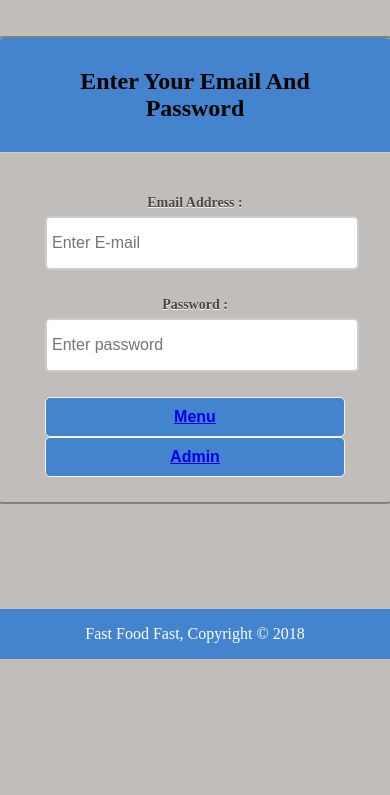
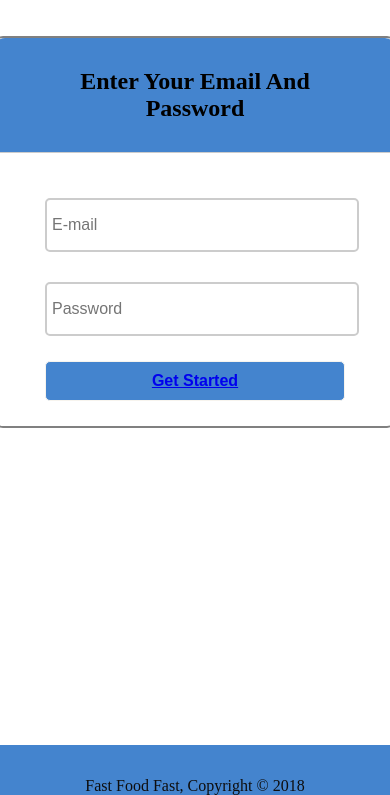
Before and after one commit to chibytez/Fast-Food-Fast, a website: page UI/login.html in a window 390 px wide. Shown: the part 49-844 px from the top of the page. Drawn offline with Linux system fonts and the light colour scheme.

Commit message:
Modifying the login Page changing the background color to white. making the page responsive to higher and bigger resolution. modifying the placeholder. ft-login-160179985

```diff
--- a/UI/css/login.css
+++ b/UI/css/login.css
@@ -1,13 +1,13 @@
 html,body{
     margin:0;
     padding:0;
-    background-color: #c1bdba;
+    background-color: #ffffff;
 }
 .blue{
     display: flex;
     text-align: center;
     justify-content: center;
-    background-color: #c1bdba;
+    background-color: #ffffff;
     height: 100%;
 }
 
@@ -52,13 +52,13 @@ input[type=text],input[type=password]{
  margin-bottom: 25px;
  margin-top: 5px;
  border: 2px solid #ccc;
- color: #4f4f4f;
+ color: #080808;
  font-size: 16px;
  border-radius: 5px;
 }
 
 label{
- color: #464646;
+ color: #0e0c0c;
  text-shadow: 0 1px 0 #fff;
  font-size: 14px;
  font-weight: bold;
@@ -70,7 +70,7 @@ button{
  font-size: 16px;
  background-color: #4484CE;
  border: 1px solid #f7f4ee;
- color: #4E4D4B;
+ color: rgb(0, 0, 0);
  font-weight: bold;
  cursor: pointer;
  width: 100%;
@@ -80,20 +80,23 @@ button{
 }
 
 button:hover{
- background-color: rgb(157, 196, 240);
+ background-color: rgb(96, 141, 192);
 }
 
 footer {
         background:#4484CE;
         background-repeat: no-repeat;
         background-position: center top;
-    bottom: -20px;
-    color:#fff;
+        color:rgb(14, 13, 13);
         font-family:Kavivanar;
-    height:50px;
         line-height: 50px;
-    margin-top:50px;
-    position: relative;
+        margin:0 auto;
+        position: fixed;
         text-align:center;
+        bottom: 0;
+        left: 0;
+        bottom: 0;
+        height: 50px;
         width: 100%;
+        overflow: hidden;
        }
--- a/UI/login.html
+++ b/UI/login.html
@@ -39,14 +39,13 @@
 		<hr/>
 
 		<form id="form_id" method="post" name="myform">
-		  <label>Email Address :</label></br>
-		  <input type="text" name="Email" id="email" placeholder="Enter E-mail"/></br>
 
-		  <label>Password :</label></br>
-		  <input type="password" name="password" id="password" placeholder="Enter password"/></br>
+		  <input type="text" name="Email" id="email" placeholder="E-mail"/></br>
 
-			<button> <a href="menu.html">Menu</a></button>
-			<button> <a href="admin.html"> Admin </a></button>
+		  <input type="password" name="password" id="password" placeholder="Password"/></br>
+
+			<button> <a href="menu.html">Get Started</a></button>
+
 		</form>
 
 
```
Lines whose indentation alone changed are shown as unchanged.
